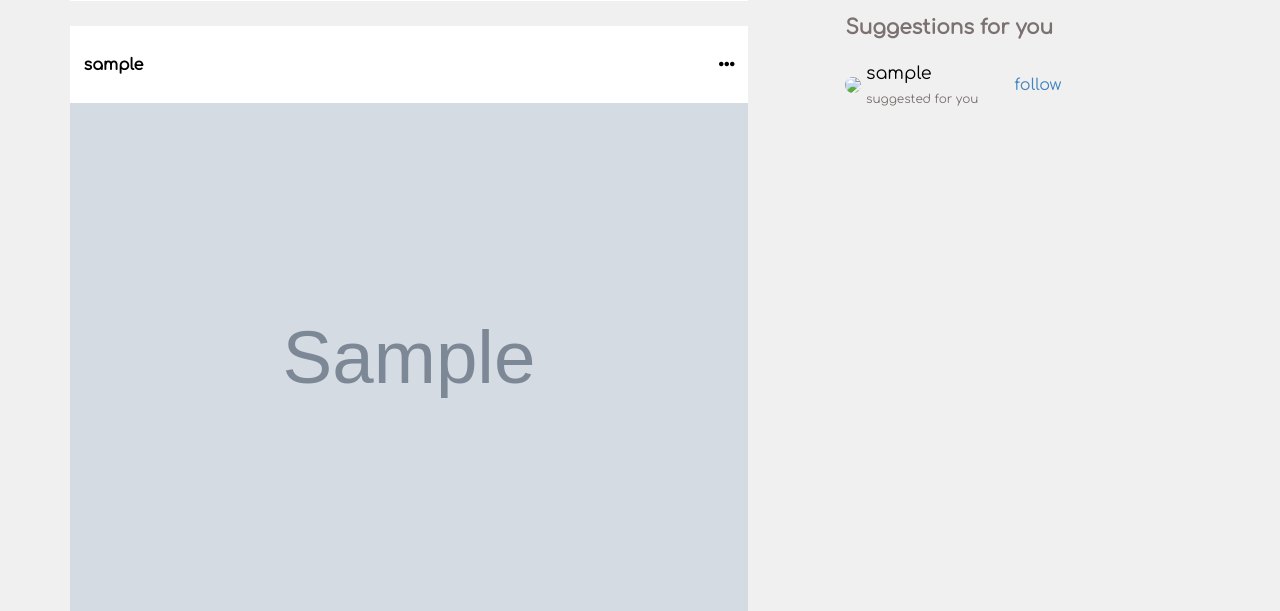
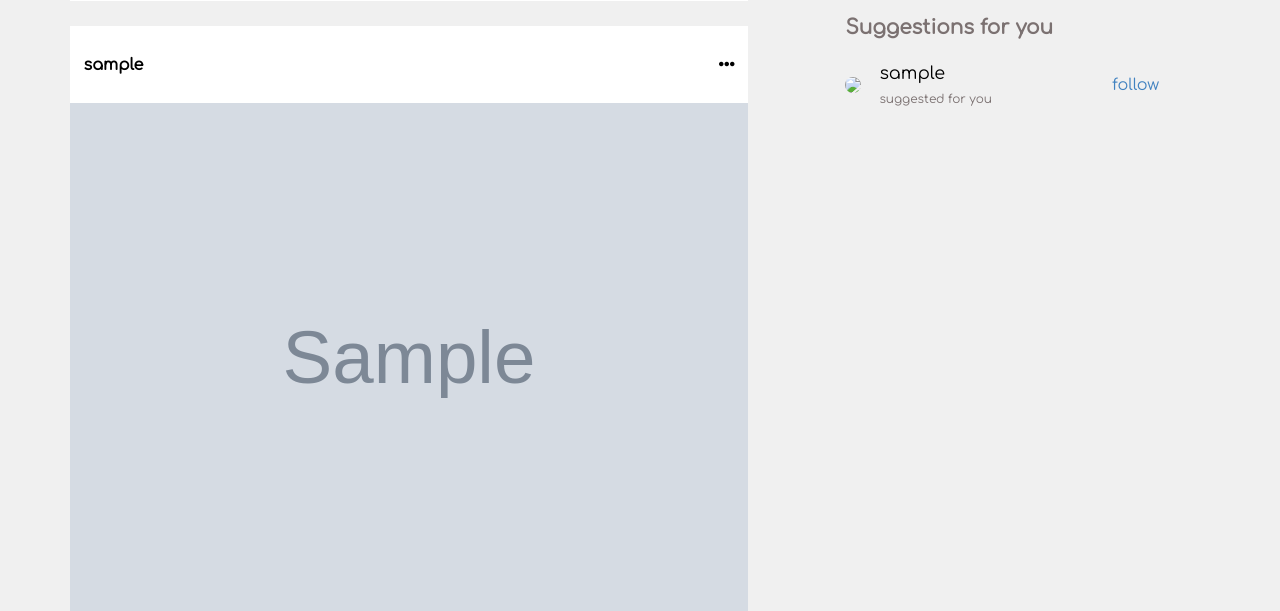
Before and after one commit to frank-wang1/Photo-App, a Flask app: template templates/index.html in a window 1280 px wide. Shown: the part 166-777 px from the top of the page. Run offline with Flask 2, Linux system fonts and the light colour scheme; the template is opened without the code that fills it: most values are stand-ins (such as "Sample title", 1, 10 or a date in 2020); grey boxes marked "Sample" are stand-in pictures; some libraries are stand-ins or nearby versions.

Commit message:
Update 4

```diff
--- a/static/styles.css
+++ b/static/styles.css
@@ -128,6 +128,7 @@ aside {
     display: flex;
     flex-direction: column;
     margin: 0px;
+    padding-left: 3%;
 }
 
 .recusername p {
@@ -149,6 +150,9 @@ aside {
     margin: 9%;
     color: #4182c0;
     text-decoration: none;
+    margin-left: auto;
+    margin-right: 0;
+    padding-right: 27%;
 }
 
 .stories_panel {
```
